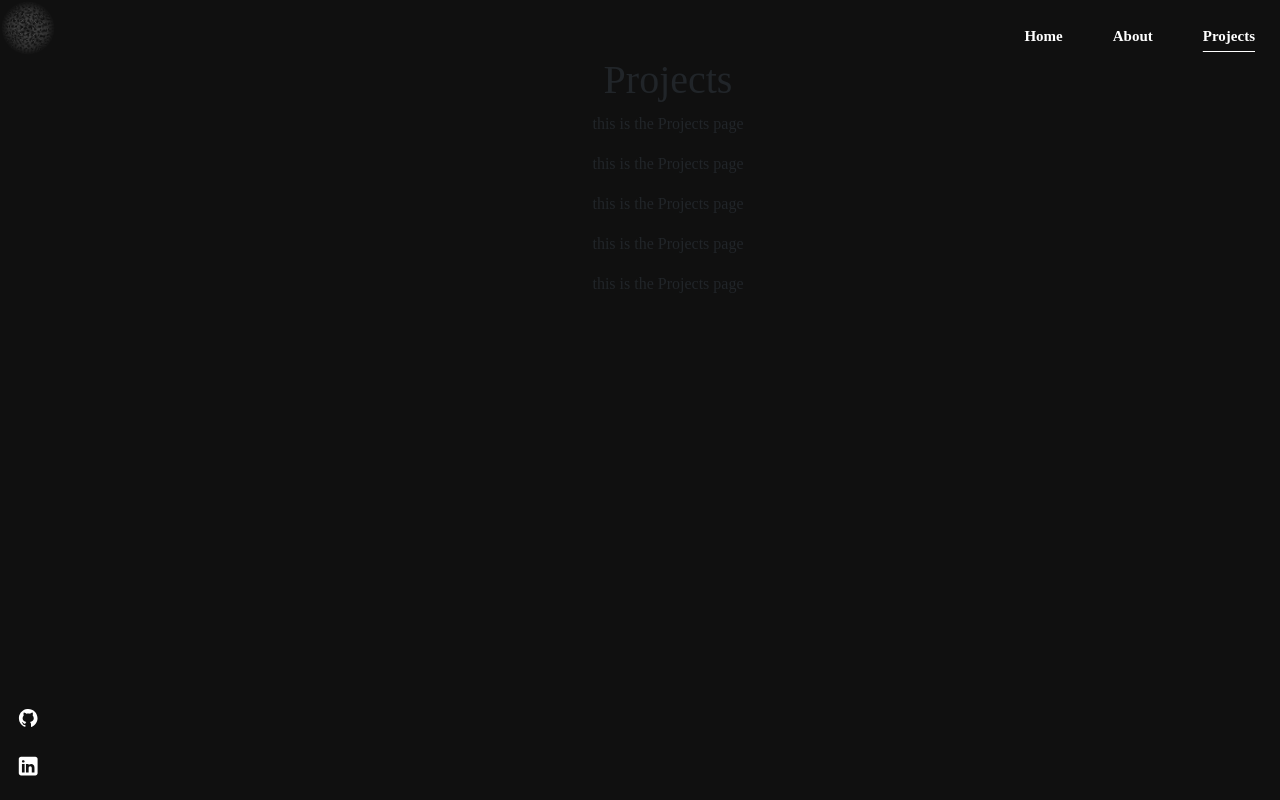
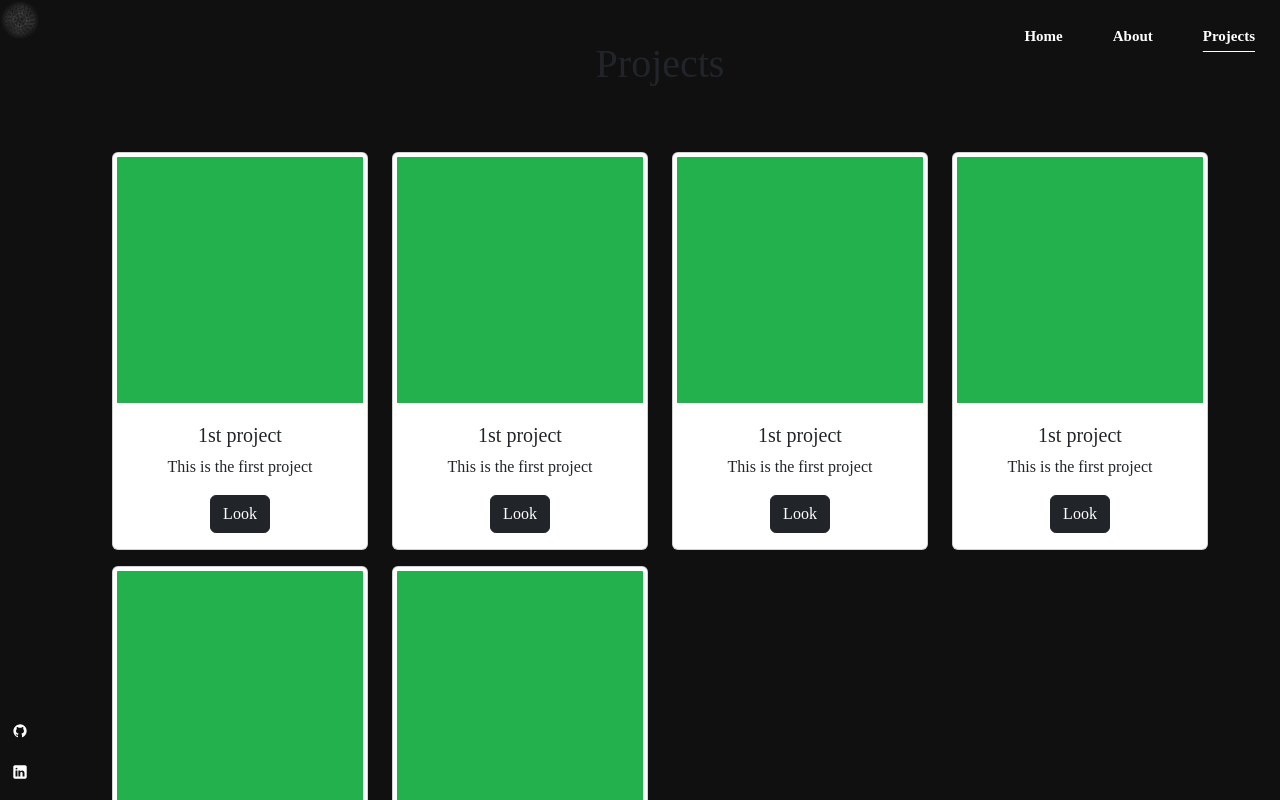
Before and after one commit to smoluu/smolander.dev, a React (Create React App) app in the folder app/: page /Projects in a window 1280 px wide. Built offline with nearby package versions, Linux system fonts and the light colour scheme.

Commit message:
home pic, about centering, projects start

```diff
--- a/app/public/index.html
+++ b/app/public/index.html
@@ -11,7 +11,7 @@
       name="santeri smolander"
       content="smolander.dev"
     />
-    <title>Smolander.dev</title>
+    <title>Smolander</title>
   </head>
   <body>
     <noscript>You need to enable JavaScript to run this app.</noscript>
--- a/app/src/components/About.jsx
+++ b/app/src/components/About.jsx
@@ -2,29 +2,26 @@ import Transition from "./Transition"
 const About = () => {
   return (
     <Transition>
-      <div className="container-sm text-start mt-5">
-        <h1>Hello, World!</h1>
 
-        <br></br>
-        <p className="col-8">Welcome to my corner of the digital universe! I'm Santeri, a passionate software developer with a love for turning ideas into reality through code. As of today, I'm celebrating one year of actively contributing to the ever-evolving world of technology.
-          The Journey So Far</p>
+      <div className="container h-100 d-flex align-items-center">
+        <div className="row">
 
+          <div className="col-sm-8 mx-auto">
 
+            <h1>Hello, World!</h1>
 
-        <br></br>
-        <h1>The Journey So Far</h1>
-        <br></br>
+            <p>Welcome to my corner of the digital universe! I'm Santeri, a passionate software developer with a love for turning ideas into reality through code. As of today, I'm celebrating one year of actively contributing to the ever-evolving world of technology.</p>
+            <h1>The Journey So Far</h1>
 
-        <p className="col-8">In the past year, I've had the privilege of working on diverse projects that have sharpened my skills and broadened my perspectives. From crafting elegant algorithms to building user-friendly interfaces, each line of code has been a step in my journey of continuous learning.
-        </p>
+            <p>In the past year, I've had the privilege of working on diverse projects that have sharpened my skills and broadened my perspectives. From crafting elegant algorithms to building user-friendly interfaces, each line of code has been a step in my journey of continuous learning.</p>
 
-        <br></br>
-        <h1>What Drives Me</h1>
-        <br></br>
+            <h1>What Drives Me</h1>
 
-        <p className="col-8"> I am fueled by a relentless curiosity and a genuine excitement for problem-solving. I believe that software development is not just about writing code; it's about crafting solutions that enhance lives, streamline processes, and spark innovation.
-        </p>
+            <p> I am fueled by a relentless curiosity and a genuine excitement for problem-solving. I believe that software development is not just about writing code; it's about crafting solutions that enhance lives, streamline processes, and spark innovation.</p>
+          </div>
+        </div>
       </div>
+
     </Transition>
   )
 }
--- a/app/src/components/Home.jsx
+++ b/app/src/components/Home.jsx
@@ -1,16 +1,22 @@
 import Transition from "./Transition"
+import Me from "../images/me.png"
 
 const Home = () => {
   return (
     <Transition>
-        <div className="home">
-          <div className="text">
+      <div className="row home">
+        <div className="col-md-4 text">
 
           <h1>Santeri Smolander</h1>
           <p>I'm a developer</p>
+        </div>
+        <div className="col-md-5 m-auto">
+        <picture className="">
+          <img src={Me} class="rounded img-fluid" alt="img"></img>
+        </picture>
 
-          </div>
         </div>
+      </div>
     </Transition>
   )
 }
--- a/app/src/components/Projects.jsx
+++ b/app/src/components/Projects.jsx
@@ -1,15 +1,81 @@
 import Transition from "./Transition"
+import { Link } from "react-router-dom";
+import Placeholder from "../images/128x128_placeholder.png"
 
 const Projects = () => {
   return (
     <Transition>
-      <div>
+      <div className="container-fluid">
+
         <h1>Projects</h1>
-        <p>this is the Projects page</p>
-        <p>this is the Projects page</p>
-        <p>this is the Projects page</p>
-        <p>this is the Projects page</p>
-        <p>this is the Projects page</p>
+        <div className="row m-5">
+
+          <div className="col-md-3 pt-3">
+            <div className="card">
+              <img src={Placeholder} className="card-img-top p-1" alt="" />
+              <div className="card-body">
+                <h5 className="card-title">1st project</h5>
+                <p className="card-text">This is the first project</p>
+                <Link to="/"><button className="btn btn-dark"> Look</button></Link>
+              </div>
+            </div>
+          </div>
+          <div className="col-md-3 pt-3">
+            <div className="card">
+              <img src={Placeholder} className="card-img-top p-1" alt="" />
+              <div className="card-body">
+                <h5 className="card-title">1st project</h5>
+                <p className="card-text">This is the first project</p>
+                <Link to="/"><button className="btn btn-dark"> Look</button></Link>
+              </div>
+            </div>
+          </div>
+          <div className="col-md-3 pt-3">
+            <div className="card">
+              <img src={Placeholder} className="card-img-top p-1" alt="" />
+              <div className="card-body">
+                <h5 className="card-title">1st project</h5>
+                <p className="card-text">This is the first project</p>
+                <Link to="/"><button className="btn btn-dark"> Look</button></Link>
+              </div>
+            </div>
+          </div>
+          <div className="col-md-3 pt-3">
+            <div className="card">
+              <img src={Placeholder} className="card-img-top p-1" alt="" />
+              <div className="card-body">
+                <h5 className="card-title">1st project</h5>
+                <p className="card-text">This is the first project</p>
+                <Link to="/"><button className="btn btn-dark"> Look</button></Link>
+              </div>
+            </div>
+          </div>
+          <div className="col-md-3 pt-3">
+            <div className="card">
+              <img src={Placeholder} className="card-img-top p-1" alt="" />
+              <div className="card-body">
+                <h5 className="card-title">1st project</h5>
+                <p className="card-text">This is the first project</p>
+                <Link to="/"><button className="btn btn-dark"> Look</button></Link>
+              </div>
+            </div>
+          </div>
+          <div className="col-md-3 pt-3">
+            <div className="card">
+              <img src={Placeholder} className="card-img-top p-1" alt="" />
+              <div className="card-body">
+                <h5 className="card-title">1st project</h5>
+                <p className="card-text">This is the first project</p>
+                <Link to="/"><button className="btn btn-dark"> Look</button></Link>
+              </div>
+            </div>
+          </div>
+        </div>
+
+        <div className="row">
+
+        </div>
+
 
       </div>
     </Transition>
--- a/app/src/index.css
+++ b/app/src/index.css
@@ -17,7 +17,7 @@ html {
   min-height: 100%;
 }
 :root {
-  --header-size: 7vh;
+  --header-size: 5vh;
   --bg-color: #101010;
 }
 /*------- header --------*/
```
Also changed, not shown: app/src/images/128x128_placeholder.png (added), app/src/images/me.png.
